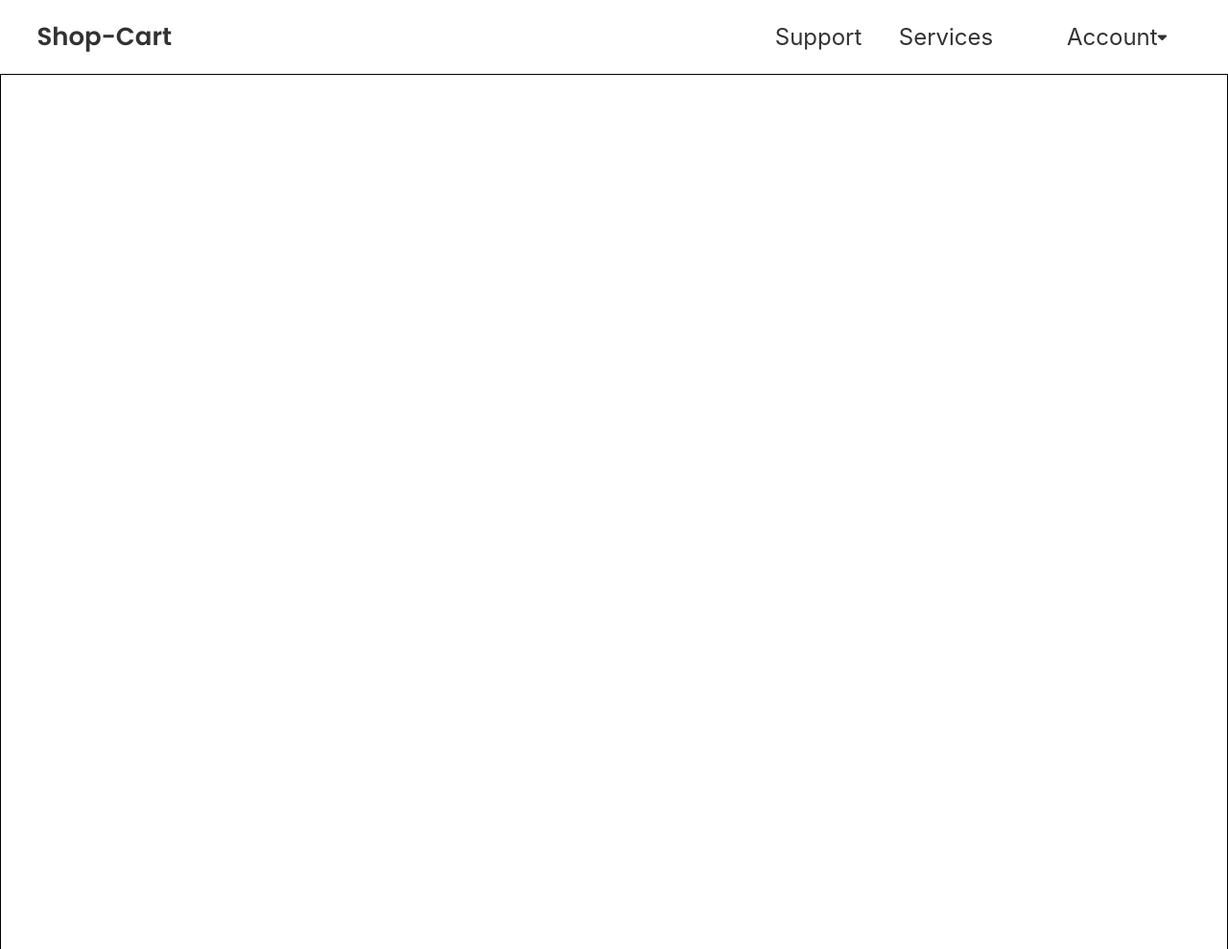
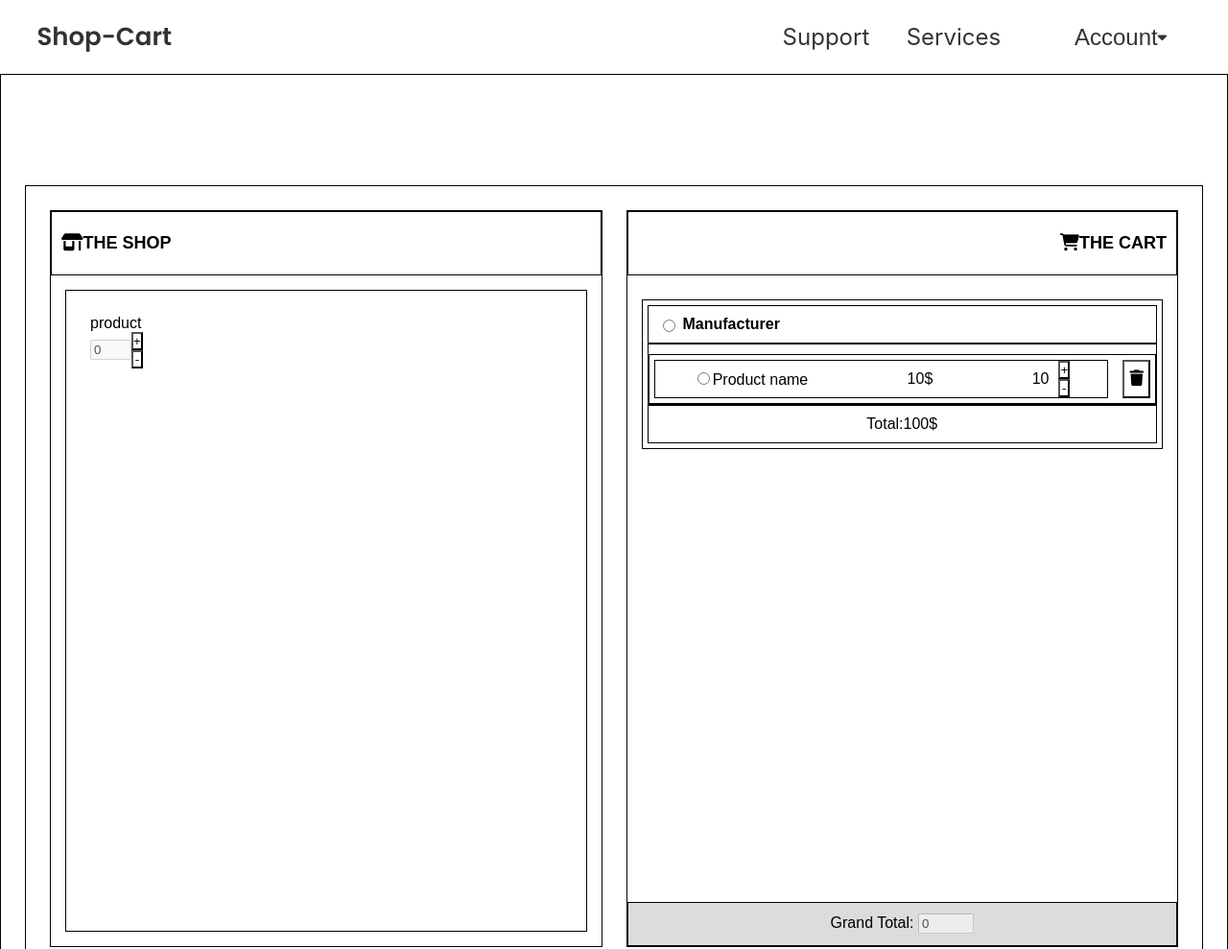
Before and after one commit to g-marcin/shop-cart, a website: page index.html in a window 1280 px wide. Shown: the top 989 px of the page at 96% size. Drawn offline with Linux system fonts and the light colour scheme; a web font is replaced by a local one.

Commit message:
shop/cart layout

```diff
--- a/index.html
+++ b/index.html
@@ -29,7 +29,61 @@
         <i class="fa-solid fa-bars fa-xl"></i>
       </button>
     </header>
-    <main></main>
+    <main>
+      <div class="wrapper__Main">
+        <div class="wrapper__Shop">
+          <div class="header__Shop"><i class="fa-solid fa-shop"></i> THE SHOP</div>
+          <div class="content__Shop">
+            <div class="wrapper__Product">
+              product
+              <div class="product__Counter" style="display: flex; align-items: center">
+                <input type="number" disabled class="counter__Display" value="0" style="width: 35px" />
+                <div style="display: flex; flex-direction: column">
+                  <button onclick="addOne(event)">+</button>
+                  <button onclick="subtractOne(event)">-</button>
+                </div>
+              </div>
+            </div>
+          </div>
+        </div>
+        <div class="wrapper__Cart">
+          <div class="header__Cart"><i class="fa-solid fa-cart-shopping"></i> THE CART</div>
+          <div class="content__Cart">
+            <div class="wrapper__Manufacturer">
+              <div class="manufacturer__Header">
+                <input type="radio" name="delete_Choice" />
+                <div>Manufacturer</div>
+              </div>
+              <div class="manufacturer__Products">
+                <div class="wrapper__Product__Cart">
+                  <div class="product__Cart__Data">
+                    <label for=""> <input type="radio" name="delete_Choice" />Product name</label>
+                    <div>10$</div>
+                    <div class="product__Count" style="display: flex; align-items: center">
+                      10
+                      <div style="display: flex; flex-direction: column">
+                        <button>+</button>
+                        <button>-</button>
+                      </div>
+                    </div>
+                  </div>
+                  <button class="button__Delete" onclick="deleteProduct(event)">
+                    <i class="fa-solid fa-trash fa-lg"></i>
+                  </button>
+                </div>
+              </div>
+              <div class="manufacturer__Total">Total:<span id="total__Manufacturer">100</span>$</div>
+            </div>
+          </div>
+          <div class="wrapper__Grand__Total">
+            <label for="">
+              Grand Total:
+              <input disabled type="number" value="0" title="grand Total" style="width: 50px" />
+            </label>
+          </div>
+        </div>
+      </div>
+    </main>
     <footer class="footer">
       <a class="wrapper__Footer__Item Inter" href="#" aria-label="link to contacts" title="Contact us" style="opacity: 0.8">Contact us</a>
       <a
--- a/style.css
+++ b/style.css
@@ -35,6 +35,24 @@
 }
 .Hind-Medium {
   font-family: Hind-Medium;
+}
+
+* {
+  font-family: Arial, Helvetica, sans-serif;
+}
+
+button {
+  background: none;
+  padding: 0px;
+  cursor: pointer;
+}
+
+.button__Delete {
+  padding: 5px;
+}
+
+body {
+  padding: 25px;
 }
 
 article,
@@ -96,6 +114,147 @@ main {
   padding: 25px;
 }
 
+.wrapper__Main {
+  border: 1px solid black;
+  display: flex;
+  align-items: center;
+  width: 1800px;
+  height: 768px;
+  padding: 25px;
+  gap: 25px;
+}
+
+.wrapper__Shop,
+.wrapper__Cart {
+  border: 1px solid black;
+  display: flex;
+  flex-direction: column;
+  flex: 1;
+  align-self: stretch;
+}
+
+.header__Shop {
+  padding: 10px;
+  border: 1px solid black;
+  flex: 1;
+  display: flex;
+  align-items: center;
+  justify-content: start;
+  font-weight: bold;
+  font-size: 18px;
+}
+
+.header__Cart {
+  padding: 10px;
+  border: 1px solid black;
+  flex: 1;
+  display: flex;
+  align-items: center;
+  justify-content: end;
+  font-weight: bold;
+  font-size: 18px;
+}
+
+.content__Shop {
+  flex: 15;
+  padding: 15px;
+
+  display: flex;
+  flex-wrap: wrap;
+  gap: 15px;
+  overflow: scroll;
+}
+
+.content__Cart {
+  flex: 14;
+  padding: 15px;
+  overflow: scroll;
+  flex-direction: column;
+  gap: 15px;
+}
+
+.product__Thumbnail {
+  float: left;
+  width: 100px;
+  height: 100px;
+}
+
+.wrapper__Grand__Total {
+  background: gainsboro;
+  display: flex;
+  align-items: center;
+  justify-content: center;
+  border: 1px solid black;
+  flex: 1;
+}
+
+.wrapper__Product {
+  border: 1px solid black;
+  min-width: 250px;
+  padding: 25px;
+  min-height: 200px;
+  display: flex;
+  flex-direction: column;
+  flex-grow: 1;
+}
+
+.wrapper__Manufacturer {
+  border: 1px solid black;
+  height: fit-content;
+  flex-grow: 1;
+  margin-top: 10px;
+  display: flex;
+  flex-direction: column;
+  padding: 5px;
+}
+
+.manufacturer__Header {
+  border: 1px solid black;
+  display: flex;
+  align-items: center;
+  padding: 10px;
+  font-weight: bold;
+  gap: 5px;
+}
+
+.manufacturer__Products {
+  display: flex;
+  flex-direction: column;
+  border: 1px solid black;
+  margin: 0px;
+}
+
+.wrapper__Product__Cart {
+  border: 1px solid black;
+  display: flex;
+  gap: 15px;
+  margin-top: 10px;
+  padding: 5px;
+  justify-content: space-around;
+}
+
+.product__Cart__Data {
+  border: 1px solid black;
+  flex: 1;
+  display: flex;
+  justify-content: space-around;
+  align-items: center;
+  gap: 25px;
+}
+
+.product__Count {
+  display: flex;
+  align-items: center;
+  gap: 10px;
+}
+
+.manufacturer__Total {
+  border: 1px solid black;
+  display: flex;
+  justify-content: center;
+  padding: 10px;
+}
+
 .footer {
   height: 220px;
   display: flex;
```
